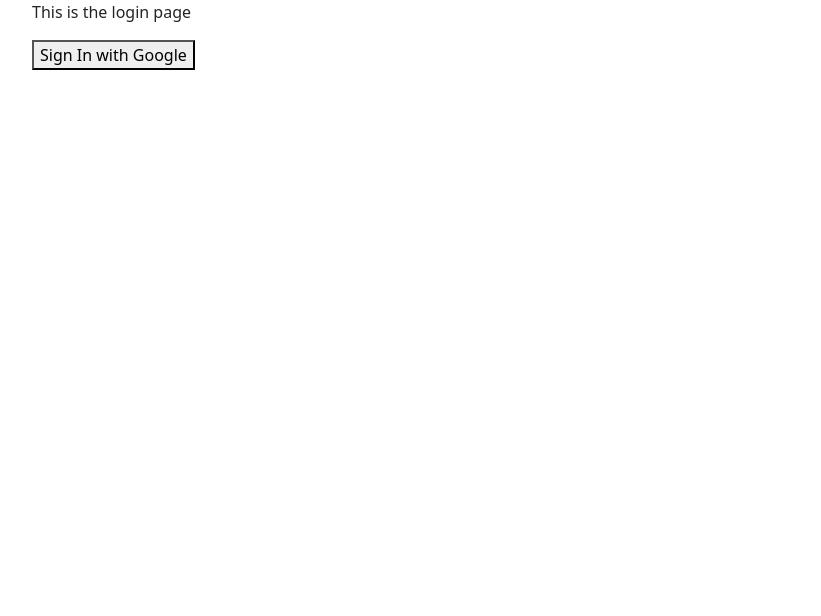
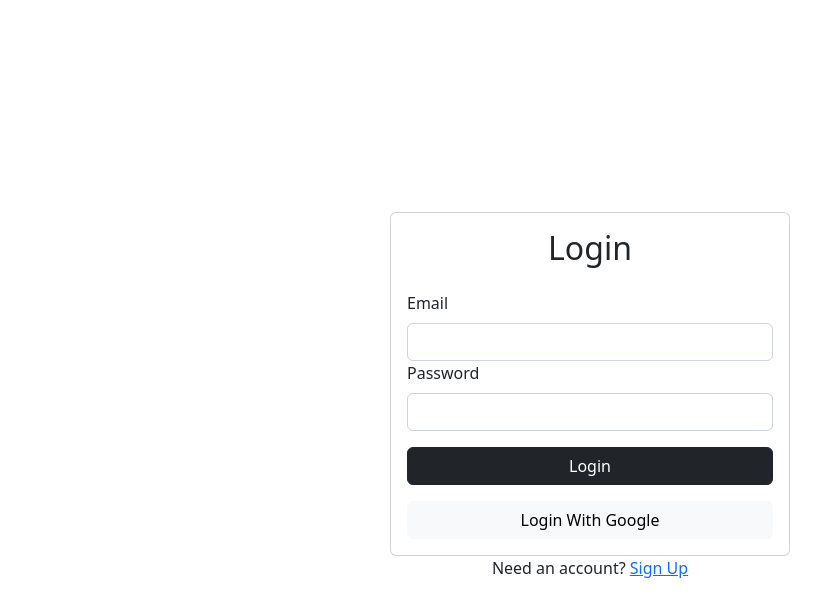
Before and after one commit to John-Kimani/yelp-camp, a React (Create React App) app: page /login in a window 1280 px wide. Shown: the top 616 px of the page, without its empty margins (50-871 px from the left). Built offline with nearby package versions, Linux system fonts and the light colour scheme; no server answers.

Commit message:
Login: Style with login form

```diff
--- a/src/pages/Home/Auth/Login.tsx
+++ b/src/pages/Home/Auth/Login.tsx
@@ -1,6 +1,7 @@
 import React, { useState } from 'react';
 import { getAuth, GoogleAuthProvider, signInWithPopup } from 'firebase/auth';
-import { useNavigate } from 'react-router-dom';
+import { Link, useNavigate } from 'react-router-dom';
+import { Button, Card, Container, Form  } from 'react-bootstrap';
 
 export interface ILoginPageProps {};
 
@@ -29,10 +30,37 @@ const LoginPage: React.FC<ILoginPageProps> = (props) => {
   };
 
   return (
-    <div>
-        <p>This is the login page</p>
-        <button onClick={()=> signInWithGoogle()} disabled={authing}>Sign In with Google</button>
+
+    <>
+    <Container className='d-flex align-items-center justify-content-center'
+        style={{minHeight: '100vh'}}>
+    <div className="w-100 mt-2" style={{maxWidth: '400px'}}>
+    <Card>
+        <Card.Body>
+            <h2 className='text-center mb-4'>Login</h2>
+            <Form>
+                <Form.Group id="email">
+                <Form.Label>
+                    Email
+                </Form.Label>
+                <Form.Control type="email" required />
+                </Form.Group>
+
+                <Form.Group id='password'>
+                    <Form.Label>Password</Form.Label>
+                    <Form.Control type='password' required />
+                </Form.Group>
+
+                <Button className='w-100 mt-3' variant='dark' type='submit'>Login</Button>
+
+                <Button className='w-100 mt-3' variant='light' type='submit' onClick={()=> signInWithGoogle()} disabled={authing}>Login With Google</Button>
+            </Form>
+        </Card.Body>
+    </Card>
+    <p className='text-center'>Need an account? <Link to='/signup'>Sign Up</Link></p>
     </div>
+    </Container>
+    </>
   )
 };
 
--- a/src/pages/Home/Auth/SignUp.tsx
+++ b/src/pages/Home/Auth/SignUp.tsx
@@ -1,5 +1,6 @@
 import React from 'react';
 import { Button, Card, Container, Form } from 'react-bootstrap';
+import { Link } from 'react-router-dom';
 
 interface ISignUpPage {};
 
@@ -35,7 +36,7 @@ const SignUpPage: React.FC<ISignUpPage> = () => {
             </Form>
         </Card.Body>
     </Card>
-    <p className='text-center'>    Already have an account? Log in</p>
+    <p className='text-center'>Already have an account? <Link to='/login'>Login</Link></p>
     </div>
     </Container>
     </>
```
